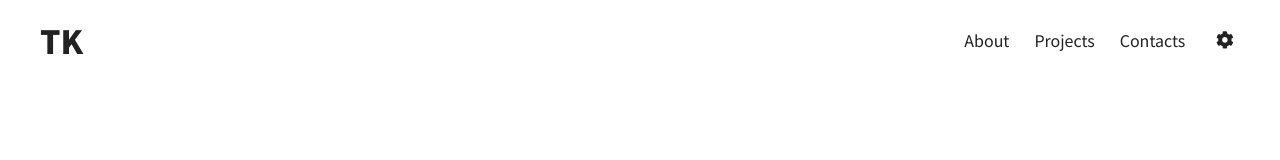
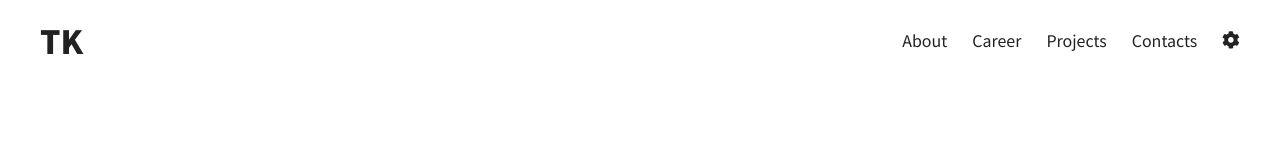
Before and after one commit to TK-moon/portfolio-vue, a Vue app: page / in a window 1280 px wide. Shown: the top 160 px of the page. Built offline with nearby package versions, Linux system fonts and the light colour scheme.

Commit message:
:sparkles: header에 career 항목 추가

```diff
--- a/src/views/components/Header.vue
+++ b/src/views/components/Header.vue
@@ -4,10 +4,11 @@
       <router-link id="logo" :to="{ hash: '#main' }">TK</router-link>
       <ol>
         <li><router-link :to="{ hash: '#about' }">About</router-link></li>
+        <li><router-link :to="{ hash: '#career' }">Career</router-link></li>
         <li><router-link :to="{ hash: '#projects' }">Projects</router-link></li>
         <li><router-link :to="{ hash: '#contacts' }">Contacts</router-link></li>
         <li>
-          <button @click="modalVisible = true" aria-label="Theme modal button">
+          <button @click="modalVisible = true" aria-label="Theme modal button" class="modal-button">
             <font-awesome-icon :icon="['fas', 'cog']" size="lg" />
           </button>
         </li>
@@ -86,7 +87,7 @@ nav {
     font-size: 16px;
     @include mobile {
       font-size: 14px;
-      gap: 15px;
+      gap: 10px;
     }
     li {
       position: relative;
@@ -114,4 +115,8 @@ nav {
     }
   }
 }
+
+.modal-button {
+  padding: 0;
+}
 </style>
```
